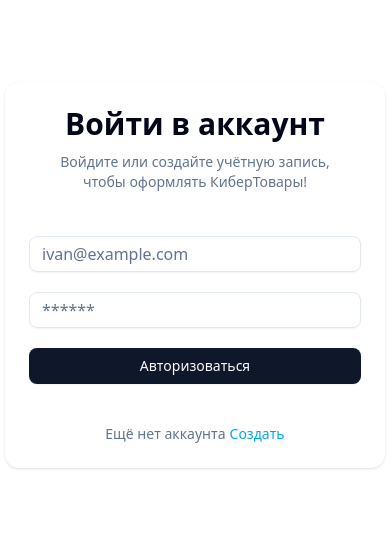
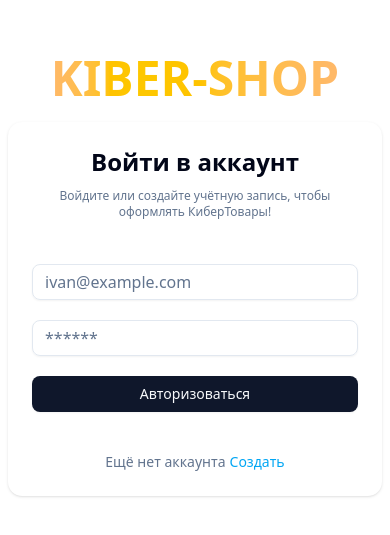
Before and after one commit to Martin6175903/kiber-one-client, a Next.js app: page /auth in a window 390 px wide. Shown: the part 147-682 px from the top of the page. Built offline with nearby package versions, Linux system fonts and the light colour scheme; no server answers.

Commit message:
Added homepage, favicon, middleware for redirect by auth

```diff
--- /dev/null
+++ b/src/app/(root)/home/layout.tsx
@@ -0,0 +1,11 @@
+import { ReactNode } from 'react'
+
+const Layout = ({children}: {children: ReactNode}) => {
+	return (
+		<div>
+			{children}
+		</div>
+	)
+}
+
+export default Layout
--- a/src/app/(root)/page.tsx
+++ b/src/app/(root)/home/page.tsx
@@ -1,5 +1,5 @@
 import { Metadata } from 'next'
-import Home from '@/src/app/(root)/Home'
+import Home from '@/src/app/(root)/home/Home'
 
 export const metadata: Metadata = {
 	title: 'Ваш шопинг, ваше удовольствие - всё в одном месте!'
--- a/src/app/(root)/layout.tsx
+++ /dev/null
@@ -1,9 +0,0 @@
-const Layout = () => {
-	return (
-		<div>
-
-		</div>
-	)
-}
-
-export default Layout
--- a/src/app/auth/Auth.tsx
+++ b/src/app/auth/Auth.tsx
@@ -22,14 +22,15 @@ const Auth = () => {
 
 	return (
 		<div className={'min-h-screen grid grid-cols-1 lg:grid-cols-2'}>
-			<div className={'h-full bg-blue-600 hidden lg:flex items-center justify-center'}>
-				<Image src={'/images/Logo.svg'} alt={'Kiber-one Auth'} width={182} height={88}/>
+			<div className={'h-full hidden lg:flex items-center justify-center bg-linear-to-tl from-yellow-400 to-yellow-400 via-50% via-yellow-300'}>
+				<Image className={'w-[300]'} src={'/images/Logo.svg'} alt={'Kiber-one Auth'} width={182} height={88}/>
 			</div>
-			<div className={'h-full flex flex-col items-center justify-center'}>
-				<Card className={'border-none p-6 flex flex-col items-center justify-center w-[380px]'}>
+			<div className={'h-full flex flex-col items-center justify-center px-2 sm:px-0'}>
+				<h1 className={'mb-5 text-5xl font-bold text-transparent bg-linear-to-r from-orange-300 via-30% via-yellow-400 to-orange-300 bg-clip-text'}>KIBER-SHOP</h1>
+				<Card className={'border-none p-6 flex flex-col items-center justify-center w-full sm:w-[380px]'}>
 					<CardHeader className={'text-center pb-5 w-full'}>
-						<CardTitle className={'pb-1 text-3xl font-bold'}>{isReg ? 'Создать аккаунт' : 'Войти в аккаунт'}</CardTitle>
-						<CardDescription>Войдите или создайте учётную запись, чтобы оформлять КиберТовары!</CardDescription>
+						<CardTitle className={'pb-1 text-2xl sm:text-3xl font-bold'}>{isReg ? 'Создать аккаунт' : 'Войти в аккаунт'}</CardTitle>
+						<CardDescription className={'text-xs sm:text-sm'}>Войдите или создайте учётную запись, чтобы оформлять КиберТовары!</CardDescription>
 					</CardHeader>
 					<CardContent className={'p-0 w-full'}>
 						<Form {...form}>
--- a/src/app/auth/AuthFields.tsx
+++ b/src/app/auth/AuthFields.tsx
@@ -28,6 +28,7 @@ const AuthFields = ({ form, isReg = false, isPending }: AuthFieldsProps) => {
 					control={form.control}
 					rules={{
 						required: 'Имя обязательно',
+						pattern: /[А-Я][а-яА-Я]+/,
 						maxLength: {
 							value: 15,
 							message: 'Максимум 15 символов'
@@ -50,6 +51,7 @@ const AuthFields = ({ form, isReg = false, isPending }: AuthFieldsProps) => {
 					control={form.control}
 					rules={{
 						required: 'Фамилия обязательна',
+						pattern: /[А-Я][а-яА-Я]+/,
 						maxLength: {
 							value: 15,
 							message: 'Максимум 15 символов'
--- a/src/app/auth/useAuthForm.ts
+++ b/src/app/auth/useAuthForm.ts
@@ -4,7 +4,7 @@ import { IAuthForm } from '@/src/shared/types/auth.types'
 import { useMutation } from '@tanstack/react-query'
 import { authService } from '@/src/services/auth/auth.service'
 import toast from 'react-hot-toast'
-import { PUBLIC_URL } from '@/src/config/url.config'
+import { DASHBOARD_URL, PUBLIC_URL } from '@/src/config/url.config'
 
 export const useAuthForm = (isReg: boolean) => {
 	const router = useRouter()
--- /dev/null
+++ b/src/middleware.ts
@@ -0,0 +1,27 @@
+import { NextRequest, NextResponse } from 'next/server'
+import { EnumTokens } from '@/src/services/auth/auth-token.service'
+import { PUBLIC_URL } from '@/src/config/url.config'
+
+export async function middleware(request: NextRequest) {
+	const refreshToken = request.cookies.get(EnumTokens.REFRESH_TOKEN)?.value
+
+	const isAuthPage = request.url.includes(PUBLIC_URL.auth())
+
+	if (isAuthPage) {
+		if(refreshToken) return NextResponse.redirect(
+			new URL(PUBLIC_URL.home(), request.url)
+		)
+
+		return NextResponse.next()
+	}
+
+	if (refreshToken === undefined) return NextResponse.redirect(
+		new URL(PUBLIC_URL.auth(), request.url)
+	)
+
+	return NextResponse.next()
+}
+
+export const config = {
+	matcher: ['/', '/auth']
+}
```
Also changed, not shown: src/app/(root)/home/Home.tsx (renamed from src/app/(root)/Home.tsx), 1 other file (tests, documents, lock files or other folders).
